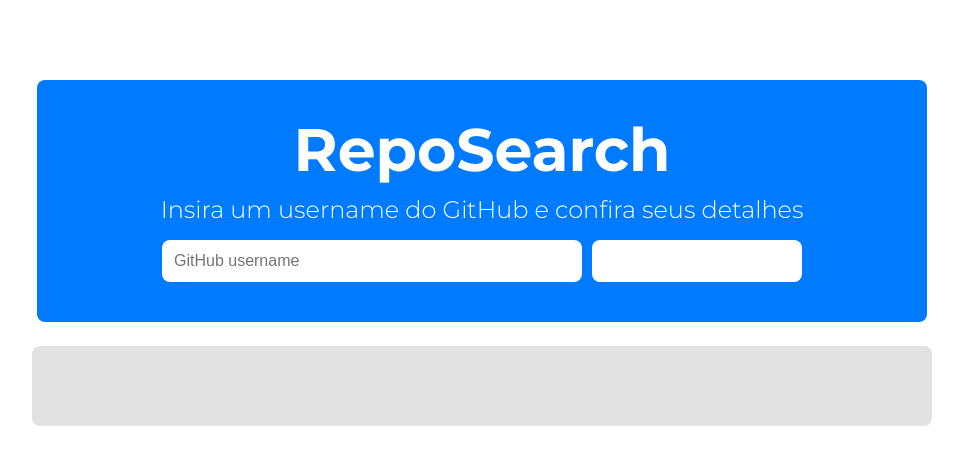
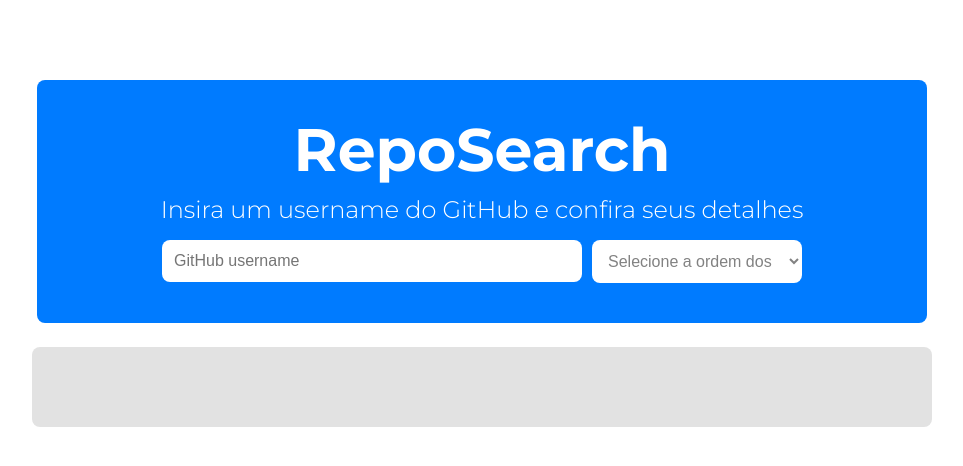
Before and after one commit to alexandrefigueiredo/RepoSearch, a React (Create React App) app: page / in a window 1280 px wide. Shown: the top 466 px of the page, without its empty margins (158-1121 px from the left). Built offline with nearby package versions, Linux system fonts and the light colour scheme.

Commit message:
Making select to sort the repos by stars

```diff
--- a/src/assets/styles/base/general.scss
+++ b/src/assets/styles/base/general.scss
@@ -18,6 +18,14 @@
   }
 
   &-form {
+    display: block;
+    width: 100%;
+    border-radius: 8px;
+    font-size: 16px;
+    font-weight: 300;
+    color: #828282;
+  }
+  &-repo {
     display: block;
     width: 100%;
     border-radius: 8px;
--- a/src/assets/styles/template/default.scss
+++ b/src/assets/styles/template/default.scss
@@ -50,6 +50,19 @@
 	outline: none;
   }
 
+  select {
+	display: inline-block;
+	padding: 12px;
+	width: 100%;
+	background: #fff;
+	border: 0;
+	border-top: 0;
+	-moz-box-sizing: border-box;
+	-webkit-box-sizing: border-box;
+	box-sizing: border-box;
+	outline: none;
+  }
+
 /* Reset */
 
 .App {
--- a/src/pages/Dashboard.js
+++ b/src/pages/Dashboard.js
@@ -54,7 +54,11 @@
                     <input onChange={getUser} id="search" type="text" className="searchBox-form" placeholder="GitHub username" required />
                   </div>
                   <div className="column">
-                    <input onChange={handleFilter} id="selectRepoDirection" type="text" className="searchBox-form" required />
+                    <select onChange={handleFilter} id="selectRepo" className="searchBox-repo" required>
+                      <option value="" selected>Selecione a ordem dos repositórios</option>
+                      <option value="asc">Ascendente</option>
+                      <option value="desc">Decrescente</option>
+                    </select>
                   </div>
                 </div>
               </div>
```
